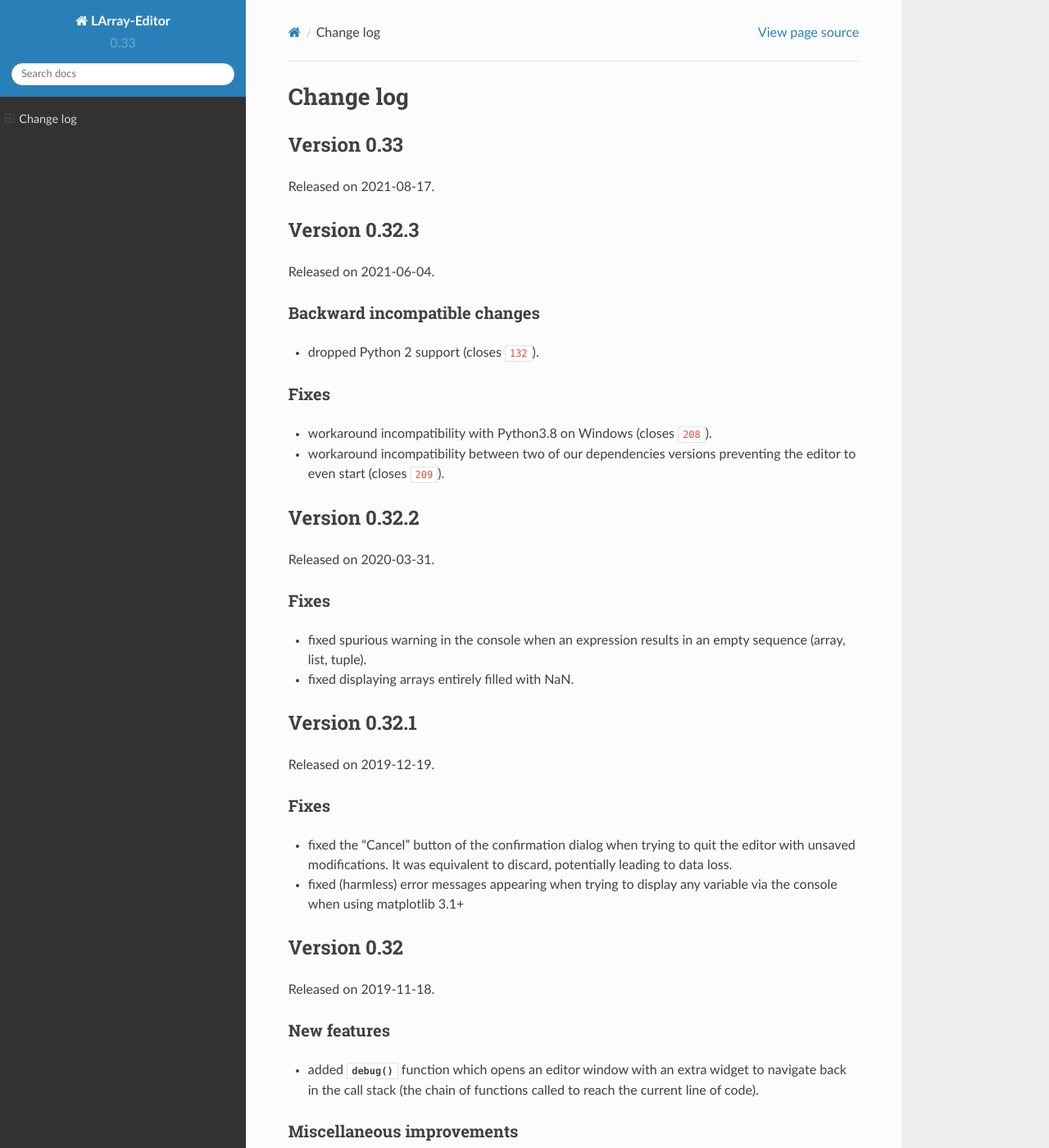
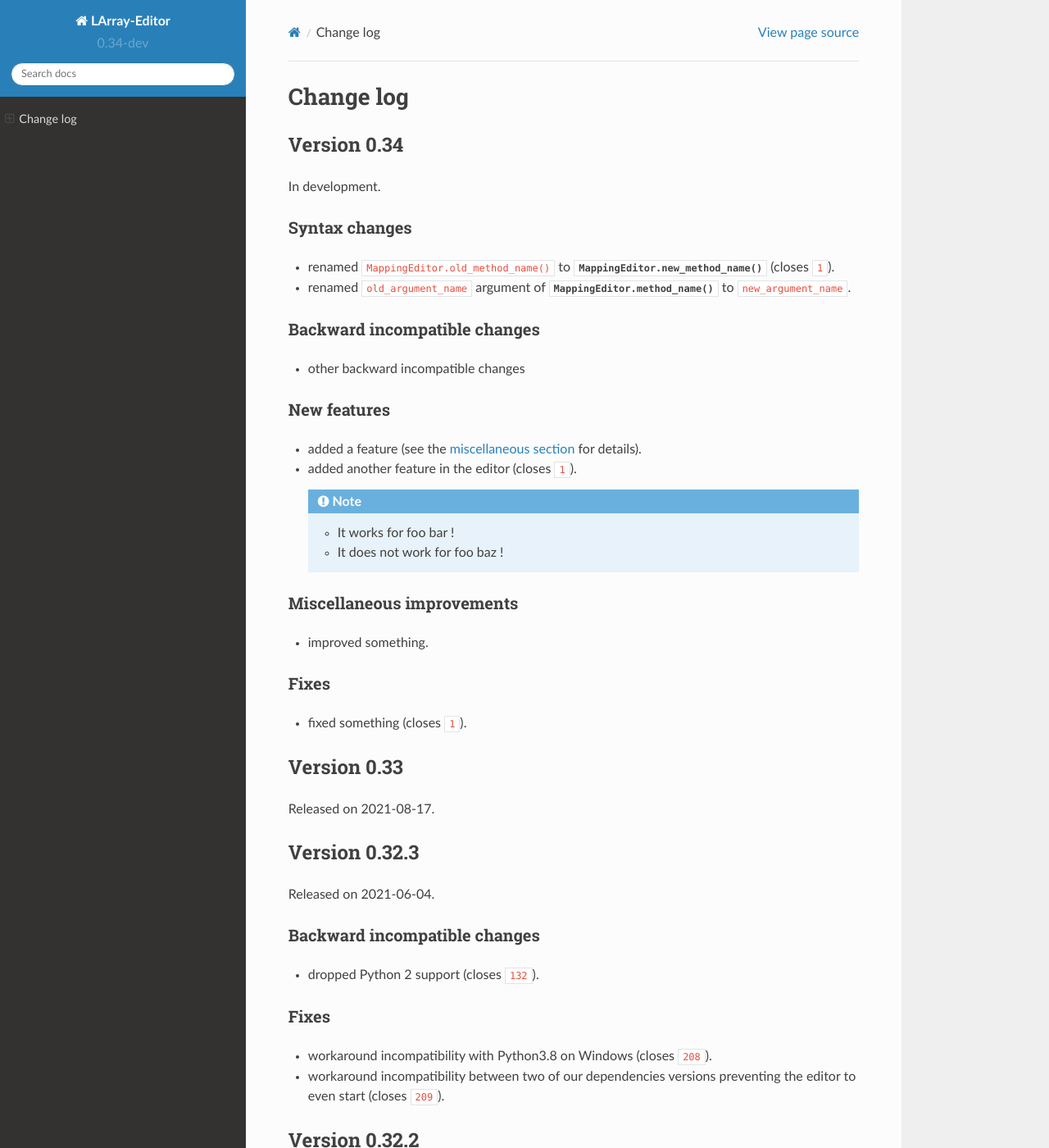
Before and after one commit to larray-project/larray-editor, a Sphinx documentation site: the page built from doc/source/changes.rst, in a window 1280 px wide and 1400 px high. Shown: the whole window at 82% size. Built offline with Sphinx 7.4.7 and the Read the Docs theme 2.0.0, drawn with Linux system fonts in a browser that asks for light colours; cross-references to code outside the pages are shown as plain code.

Commit message:
bump version to 0.34-dev

```diff
--- a/doc/source/changes.rst
+++ b/doc/source/changes.rst
@@ -1,5 +1,13 @@
 Change log
 ##########
+
+Version 0.34
+============
+
+In development.
+
+.. include:: ./changes/version_0_34.rst.inc
+
 
 Version 0.33
 ============
--- /dev/null
+++ b/doc/source/changes/version_0_34.rst.inc
@@ -0,0 +1,41 @@
+.. py:currentmodule:: larray_editor
+
+Syntax changes
+^^^^^^^^^^^^^^
+
+* renamed ``MappingEditor.old_method_name()`` to :py:obj:`MappingEditor.new_method_name()` (closes :editor_issue:`1`).
+
+* renamed ``old_argument_name`` argument of :py:obj:`MappingEditor.method_name()` to ``new_argument_name``.
+
+
+Backward incompatible changes
+^^^^^^^^^^^^^^^^^^^^^^^^^^^^^
+
+* other backward incompatible changes
+
+
+New features
+^^^^^^^^^^^^
+
+* added a feature (see the :ref:`miscellaneous section <misc_editor>` for details).
+
+* added another feature in the editor (closes :editor_issue:`1`).
+
+  .. note::
+
+     - It works for foo bar !
+     - It does not work for foo baz !
+
+
+.. _misc_editor:
+
+Miscellaneous improvements
+^^^^^^^^^^^^^^^^^^^^^^^^^^
+
+* improved something.
+
+
+Fixes
+^^^^^
+
+* fixed something (closes :editor_issue:`1`).
--- a/larray_editor/__init__.py
+++ b/larray_editor/__init__.py
@@ -1,3 +1,3 @@
 from larray_editor.api import *
 
-__version__ = '0.33'
+__version__ = '0.34-dev'
--- a/setup.py
+++ b/setup.py
@@ -7,7 +7,7 @@
 
 
 DISTNAME = 'larray-editor'
-VERSION = '0.33'
+VERSION = '0.34-dev'
 AUTHOR = 'Gaetan de Menten, Geert Bryon, Johan Duyck, Alix Damman'
 AUTHOR_EMAIL = 'gdementen@gmail.com'
 DESCRIPTION = "Graphical User Interface for LArray library"
```
